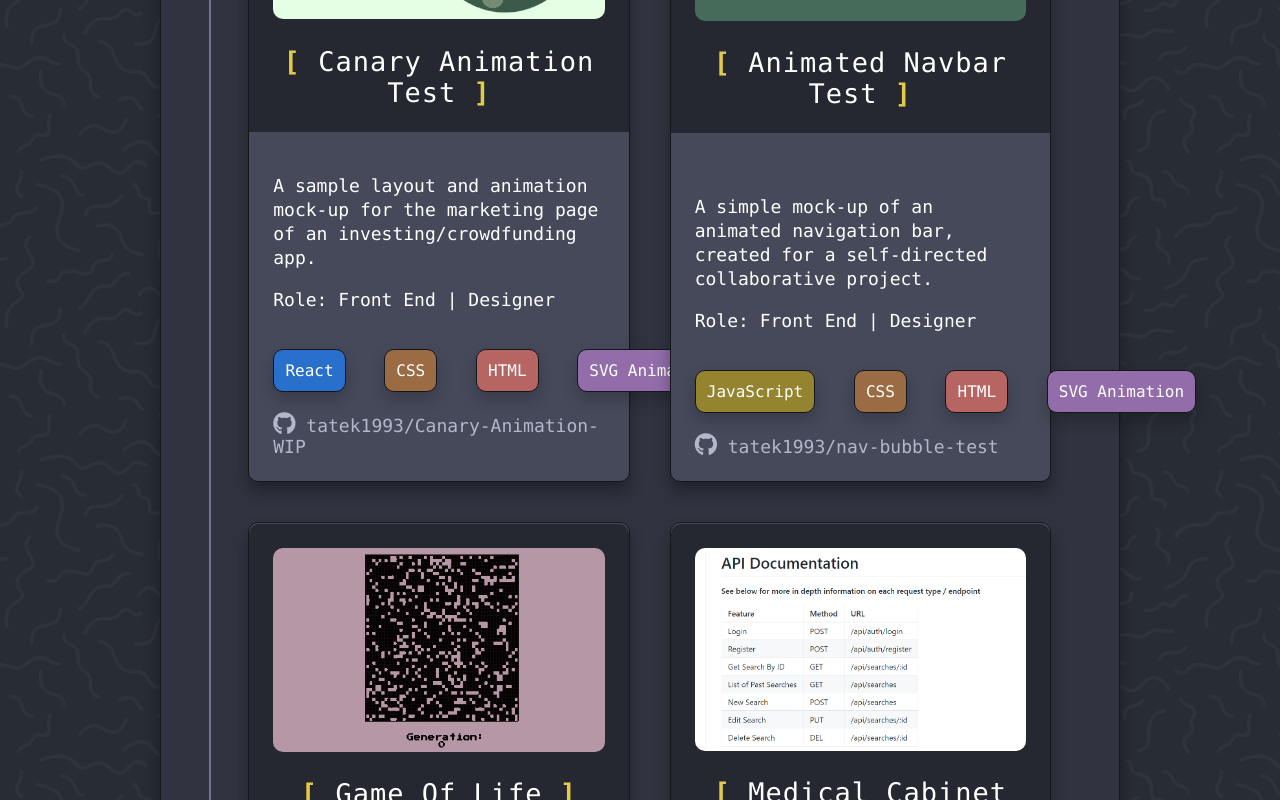
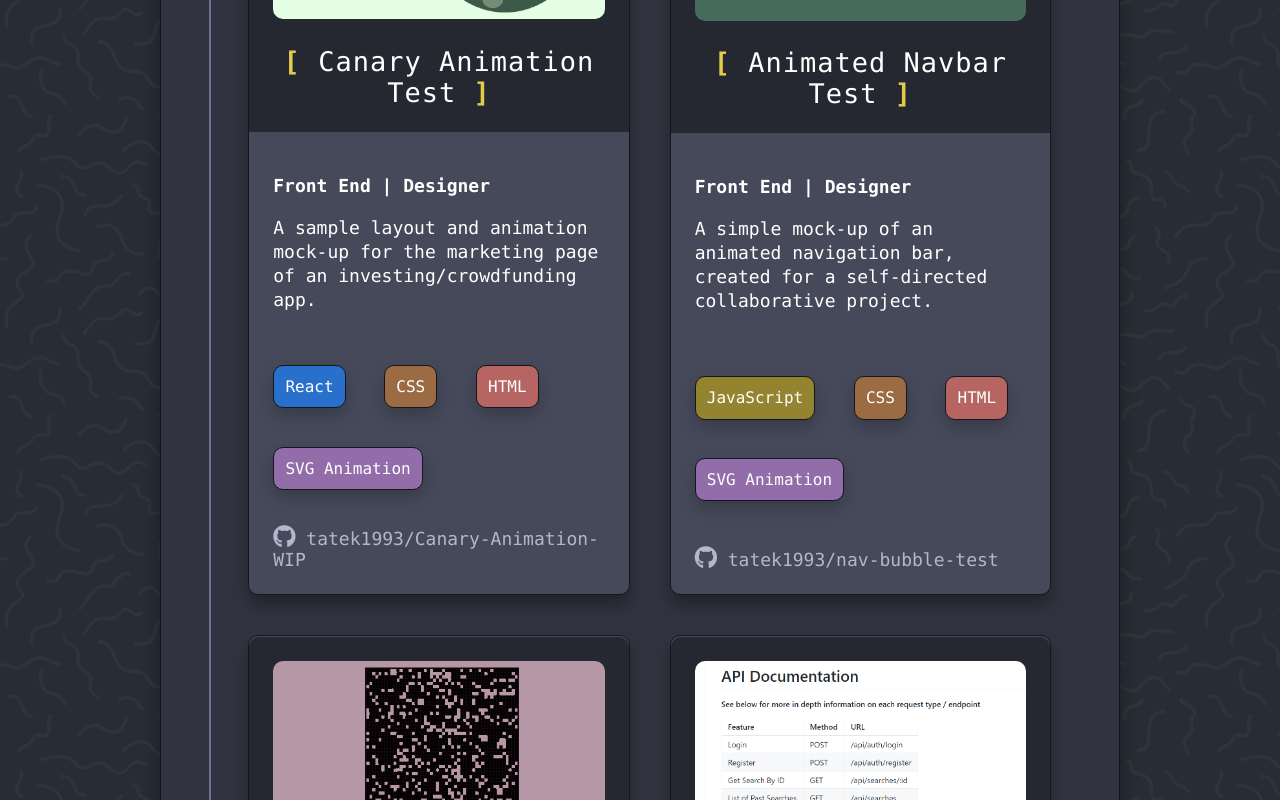
Before and after one commit to tatek1993/Portfolio, a React (Create React App) app: page / in a window 1280 px wide. Shown: the part 2540-3340 px from the top of the page. Built offline with nearby package versions, Linux system fonts and the light colour scheme.

Commit message:
fixing wrapping on project tools

```diff
--- a/src/SASS/App.scss
+++ b/src/SASS/App.scss
@@ -365,14 +365,17 @@ $bg-color: #282c34;
   border-radius: 0 0 10px 10px;
   max-width: 100%;
   box-sizing: border-box;
+  flex-grow: 1;
+  display: flex;
+  flex-direction: column;
+  justify-content: space-between;
+  align-items: flex-start;
 }
 
 .tools {
   display: flex;
   flex-direction: row;
-  .skill:first-child {
-    margin-left: 0;
-  }
+  margin: 1rem -1.2rem;
 }
 
 // CONTACT
--- a/src/components/projects.js
+++ b/src/components/projects.js
@@ -73,9 +73,11 @@ const Projects = () => {
                                     </h2>
                                 </div>
                                 <div className="project-description">
-                                    <p>{x.description}</p>
-                                    <p>Role: {x.role}</p>
-                                    <div className='tools'>
+                                    <div>
+                                        <p style={{ fontWeight: 'bold' }}>{x.role}</p>
+                                        <p>{x.description}</p>
+                                    </div>
+                                    <div className='tools' style={{ flexWrap: 'wrap' }}>
                                         {x.tools.map(tool => (<div className={`skill border-box ${toolColors[tool]}`}>{tool} </div>))}
                                     </div>
                                     <a href={x.github}><i class="fab fa-github" style={{ fontSize: 'calc(15px + 1vmin)' }} /> {x.github.replace('https://github.com/', '')}</a>
```
